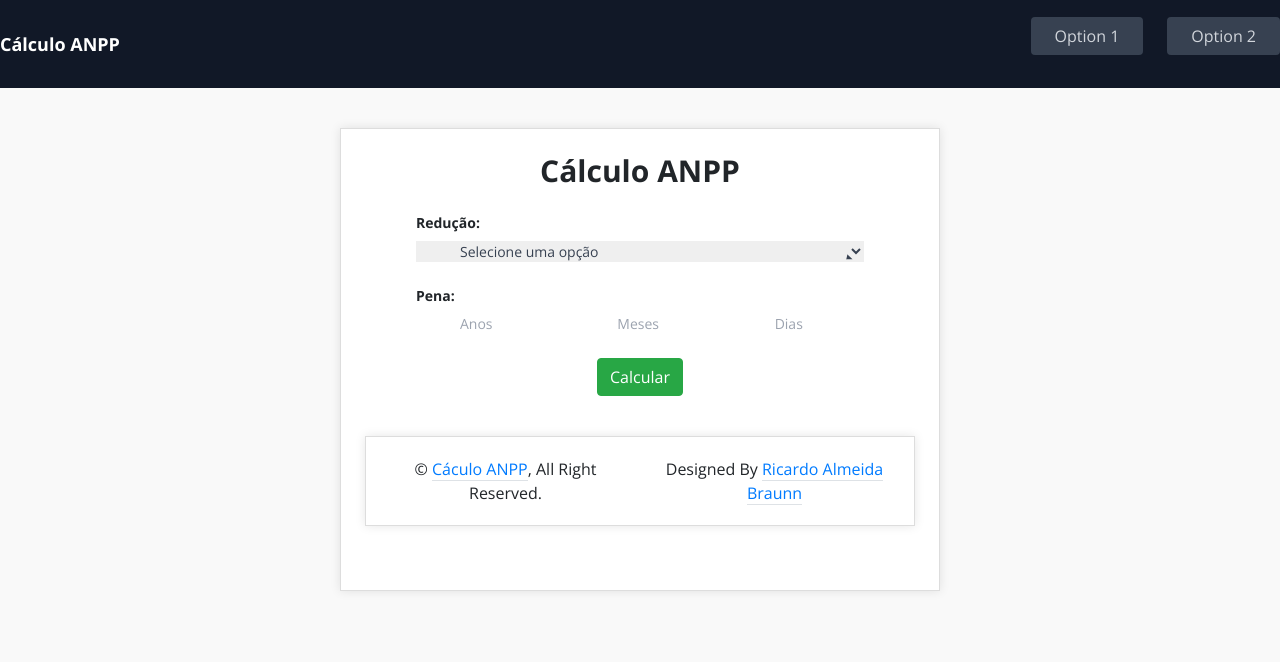
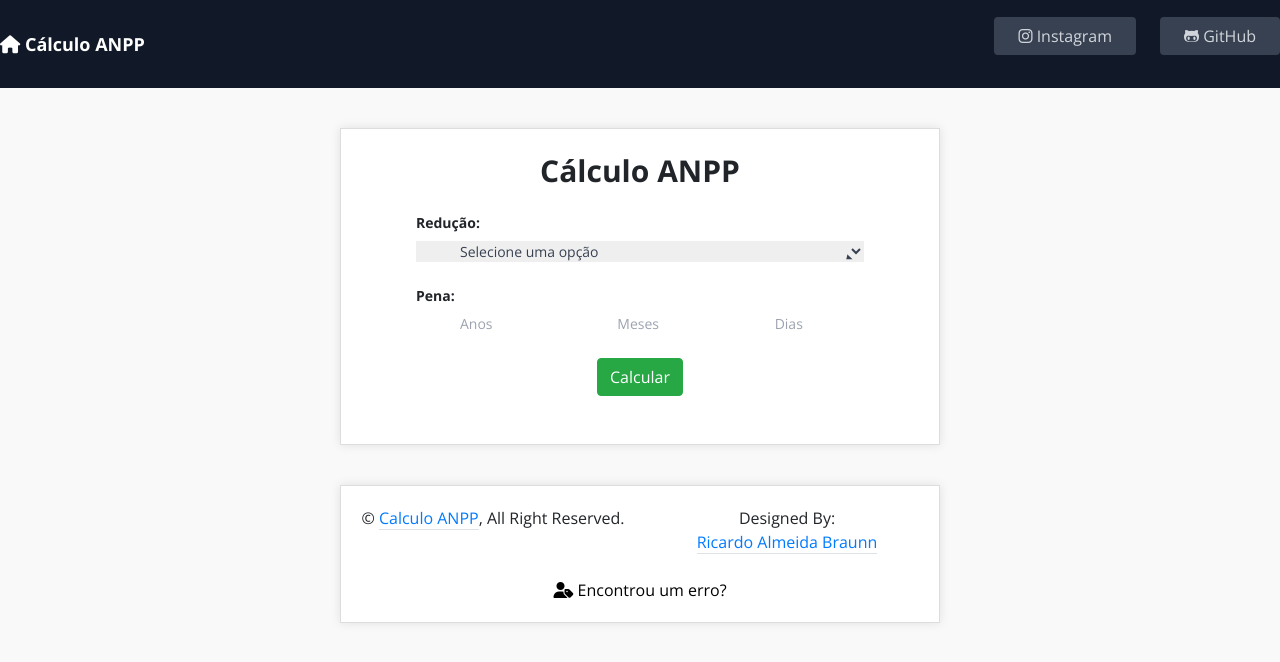
Before and after one commit to RickBraunn/ProjectEasyMath, a plain HTML site: page index.html in a window 1280 px wide. Drawn offline with nearby package versions, Linux system fonts and the light colour scheme; some packages are replaced by stand-ins of ours; a script that the page names is missing.

Commit message:
Design done

```diff
--- a/index.html
+++ b/index.html
@@ -4,26 +4,27 @@
     <meta charset="UTF-8">
     <meta name="viewport" content="width=device-width, initial-scale=1.0">
     <title>Cálculo ANPP</title>
-    <meta name="author" content="Seu nome">
+    <meta name="author" content="Ricardo Almeida Braunn">
     <meta name="description" content="Calculo ANPP">
     <link rel="stylesheet" href="https://fonts.googleapis.com/css?family=Open+Sans:300,400,600,700&display=swap">
     <link rel="stylesheet" href="https://cdn.jsdelivr.net/npm/tailwindcss@2.2.19/dist/tailwind.min.css">
     <link rel="stylesheet" href="https://maxcdn.bootstrapcdn.com/bootstrap/4.0.0/css/bootstrap.min.css">
+    <link rel="stylesheet" href="https://cdnjs.cloudflare.com/ajax/libs/font-awesome/6.2.0/css/all.min.css">
     <link rel="stylesheet" href="./style.css">
 </head>
 
 
 <nav class="flex justify-between stickly items-center py-4 bg-gray-900">
     <div class="flex items-center">
-      <a href="#" class="text-lg font-bold text-white">Cálculo ANPP</a>
+      <a href="./index.html" class="text-lg font-bold text-white"><i class="fas fa-home"></i> Cálculo ANPP</a>
     </div>
     <div class="flex items-center">
       <ul class="flex">
         <li class="mr-6">
-          <a href="#" class="bg-gray-700 hover:bg-gray-900 text-gray-300 hover:text-white transition duration-300 ease-in-out px-4 py-2 rounded">Option 1</a>
+            <a href="https://www.instagram.com/orickbraunn/" class="bg-gray-700 hover:bg-gray-900 text-gray-300 hover:text-white transition duration-300 ease-in-out px-4 py-2 rounded"><i class="fab fa-instagram"></i> Instagram</a>
         </li>
         <li>
-          <a href="#" class="bg-gray-700 hover:bg-gray-900 text-gray-300 hover:text-white transition duration-300 ease-in-out px-4 py-2 rounded">Option 2</a>
+            <a href="https://github.com/RickBraunn" class="bg-gray-700 hover:bg-gray-900 text-gray-300 hover:text-white transition duration-300 ease-in-out px-4 py-2 rounded"><i class="fab fa-github-alt"></i> GitHub</a>
         </li>
       </ul>
     </div>
@@ -69,22 +70,25 @@
                 <button id="myButton" class="btn btn-success mx-auto">
                   Calcular
                 </button>
-
+            </div>
         </form>
     </div>
 
-    <div class="container">
+    <div class="container text-center">
         <div class="copyright">
             <div class="row">
                 <div class="col-md-6 text-center text-md-start mb-3 mb-md-0">
-                    &copy; <a class="border-bottom" href="#">Cáculo ANPP</a>, All Right Reserved.
+                    &copy; <a class="border-bottom" href="https://github.com/RickBraunn/ProjectEasyMath?tab=MIT-1-ov-file#readme">Calculo ANPP</a>, All Right Reserved.
                 </div>
                 <div class="col-md-6 text-center text-md-end">
-                    Designed By <a class="border-bottom" href="https://htmlcodex.com">Ricardo Almeida Braunn</a>
+                    Designed By: <a class="border-bottom" href="https://www.instagram.com/orickbraunn/">
+                        <br>Ricardo Almeida Braunn</a>
                 </div>
             </div>
         </div>
-
+        <br>
+        <a class="text-black" href="https://github.com/RickBraunn/ProjectEasyMath/issues"><i class="fas fa-user-tag"></i> Encontrou um erro?</a>
+    </div>
     <script src="https://cdn.jsdelivr.net/npm/sweetalert2@11.4.10/dist/sweetalert2.all.min.js"></script>
     <script src="./script.js" async defer></script>
 </body>
--- a/script.js
+++ b/script.js
@@ -60,6 +60,7 @@ swal.fire({
   didClose: () => {
 
     location.reload();
+    return false;
 
   }
 });
```
Also changed, not shown: style.css (line endings or trailing spaces), 1 other file.
